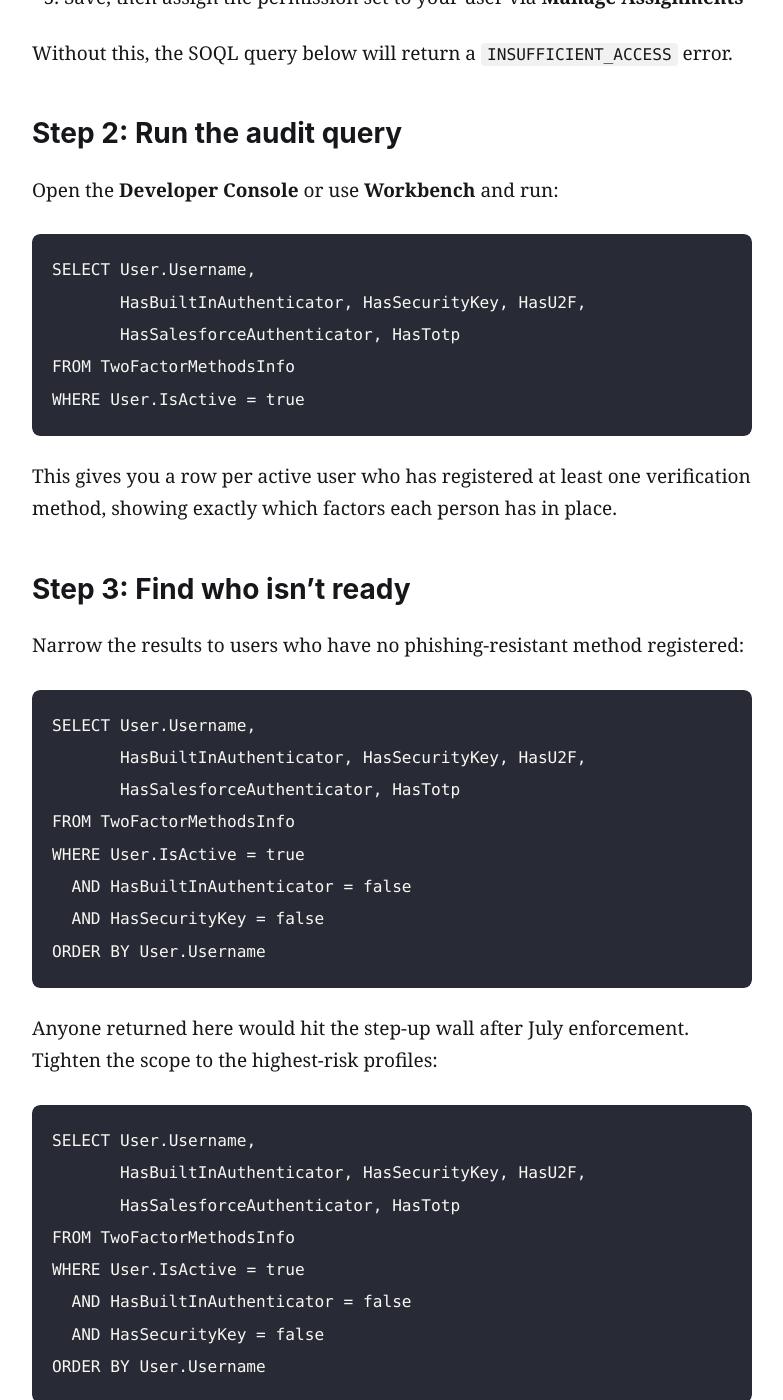
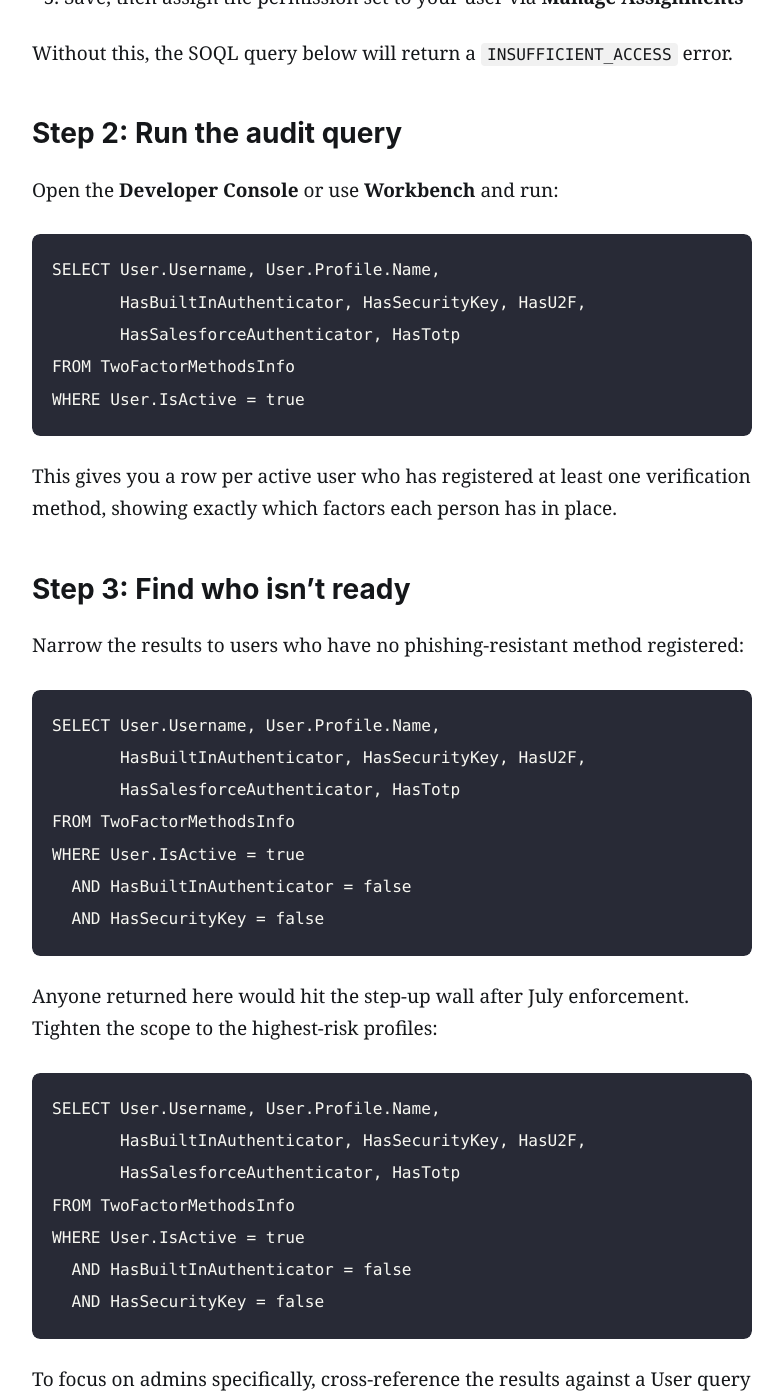
Before and after one commit to dnstommy/WaitingImpatiently, a Jekyll site: the page built from _posts/2026-06-12-are-your-admins-ready-for-phishing-resistant-mfa.md, in a window 1280 px wide and 1400 px high, scrolled down 1658 px. Shown: the whole window, without its empty margins (248-1031 px from the left). Built offline with Jekyll 4.4.1, drawn with Linux system fonts in a browser that asks for light colours.

Commit message:
Restore User.Profile.Name in SOQL queries and remove ORDER BY
Co-Authored-By: Claude Sonnet 4.6 <noreply@anthropic.com>

````diff
--- a/_posts/2026-06-12-are-your-admins-ready-for-phishing-resistant-mfa.md
+++ b/_posts/2026-06-12-are-your-admins-ready-for-phishing-resistant-mfa.md
@@ -36,7 +36,7 @@ Without this, the SOQL query below will return a `INSUFFICIENT_ACCESS` error.
 Open the **Developer Console** or use **Workbench** and run:
 
 ```sql
-SELECT User.Username,
+SELECT User.Username, User.Profile.Name,
        HasBuiltInAuthenticator, HasSecurityKey, HasU2F,
        HasSalesforceAuthenticator, HasTotp
 FROM TwoFactorMethodsInfo
@@ -50,27 +50,25 @@ This gives you a row per active user who has registered at least one verificatio
 Narrow the results to users who have no phishing-resistant method registered:
 
 ```sql
-SELECT User.Username,
+SELECT User.Username, User.Profile.Name,
        HasBuiltInAuthenticator, HasSecurityKey, HasU2F,
        HasSalesforceAuthenticator, HasTotp
 FROM TwoFactorMethodsInfo
 WHERE User.IsActive = true
   AND HasBuiltInAuthenticator = false
   AND HasSecurityKey = false
-ORDER BY User.Username
 ```
 
 Anyone returned here would hit the step-up wall after July enforcement. Tighten the scope to the highest-risk profiles:
 
 ```sql
-SELECT User.Username,
+SELECT User.Username, User.Profile.Name,
        HasBuiltInAuthenticator, HasSecurityKey, HasU2F,
        HasSalesforceAuthenticator, HasTotp
 FROM TwoFactorMethodsInfo
 WHERE User.IsActive = true
   AND HasBuiltInAuthenticator = false
   AND HasSecurityKey = false
-ORDER BY User.Username
 ```
 
 To focus on admins specifically, cross-reference the results against a User query filtered by `Profile.Name = 'System Administrator'`. Do the same for any profiles or permission sets granting Modify All Data or Manage Users — those users carry the same risk as sysadmins.
````
